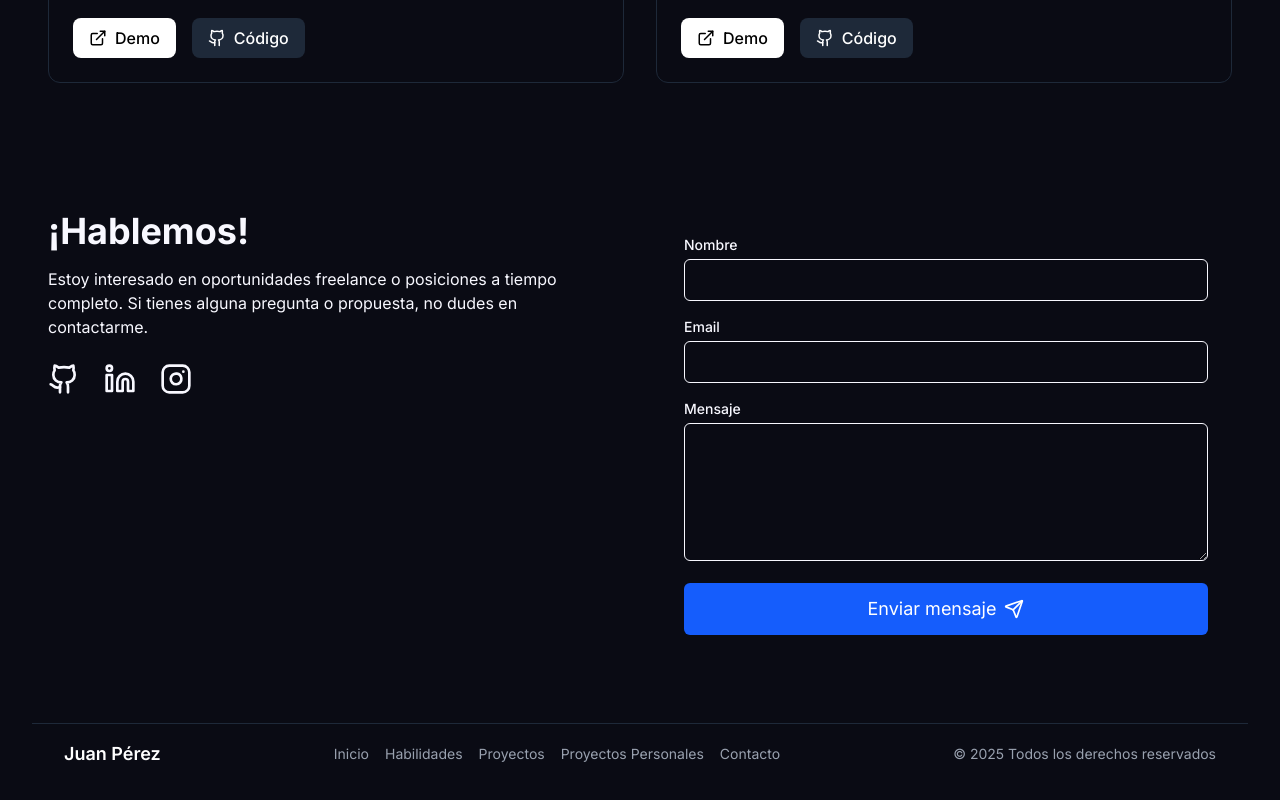
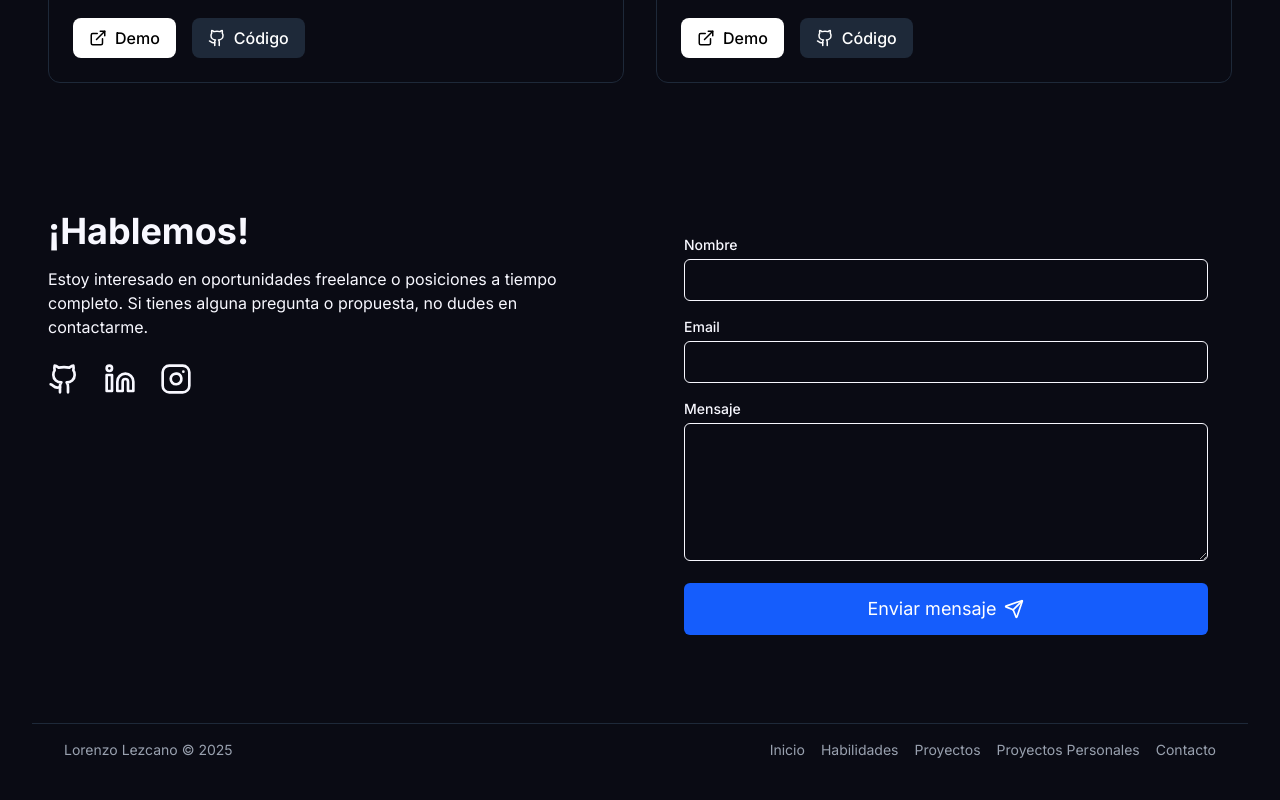
Before and after one commit to lordlez/my-portfolio, a Next.js app: page / in a window 1280 px wide. Shown: the part 3555-4355 px from the top of the page. Built offline with nearby package versions, Linux system fonts and the light colour scheme.

Commit message:
new info footer

```diff
--- a/src/components/footer.tsx
+++ b/src/components/footer.tsx
@@ -16,11 +16,10 @@ export default function Footer() {
       <div className="max-w-7xl mx-auto px-4 py-4 sm:px-6 lg:px-8">
         <div className="flex flex-col sm:flex-row justify-between items-center">
           <div className="flex-shrink-0 mb-4 sm:mb-0">
-            <Link
-              href="/"
-              className="text-lg font-semibold text-white hover:text-gray-300 transition-colors"
-            >
-              Juan Pérez
+            <Link href="/" className=" transition-colors">
+              <p className="text-sm hover:text-white text-gray-400  transition-colors">
+                Lorenzo Lezcano &copy; {currentYear}
+              </p>
             </Link>
           </div>
           <nav className="flex flex-wrap justify-center space-x-4 mb-4 sm:mb-0">
@@ -34,9 +33,6 @@ export default function Footer() {
               </Link>
             ))}
           </nav>
-          <p className="text-sm text-gray-400">
-            &copy; {currentYear} Todos los derechos reservados
-          </p>
         </div>
       </div>
     </footer>
```
